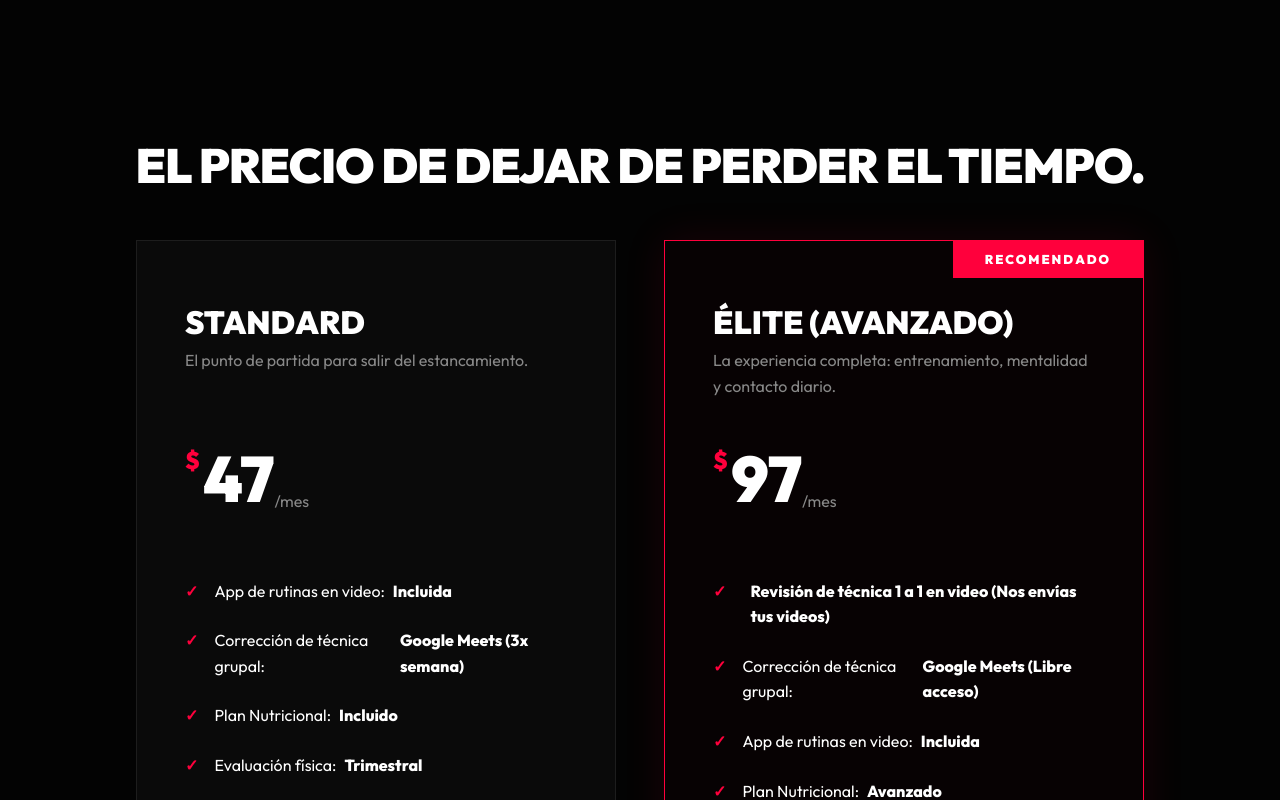
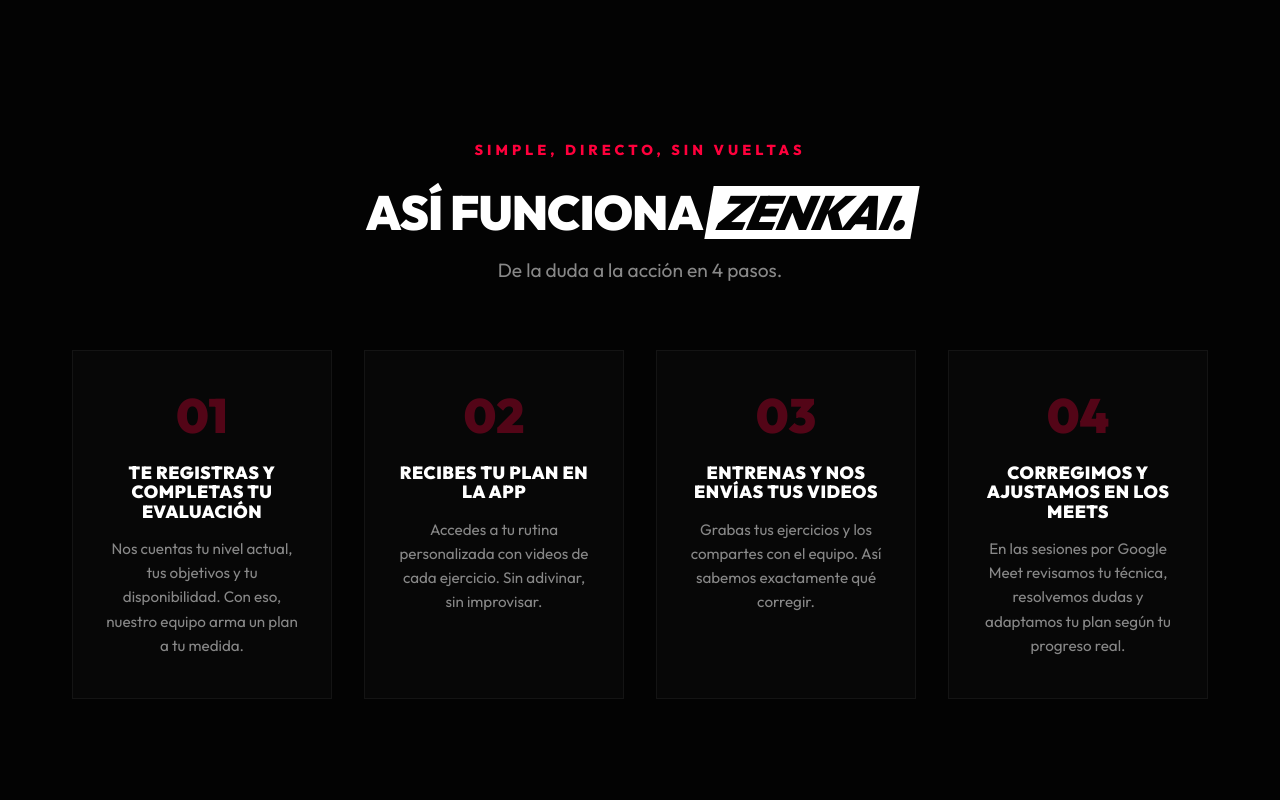
Before and after one commit to brandolanchez/Zenkaia-Academy, a Next.js app: page / in a window 1280 px wide. Shown: the part 3820-4620 px from the top of the page. Built offline with nearby package versions, Linux system fonts and the light colour scheme; no server answers.

Commit message:
Mejoras CRO: Seccion Como Funciona Garantia sin contrato Footer optimizado

```diff
--- a/src/app/globals.css
+++ b/src/app/globals.css
@@ -671,23 +671,219 @@
     box-shadow: none;
 }
 
+/* ═══════════════════════════════════════════════════
+   HOW IT WORKS SECTION
+   ═══════════════════════════════════════════════════ */
+.how-it-works {
+    padding: 10rem 0;
+    background: var(--bg-color);
+    position: relative;
+}
+
+.how-pretitle {
+    display: block;
+    text-align: center;
+    font-size: 0.9rem;
+    font-weight: 800;
+    text-transform: uppercase;
+    letter-spacing: 4px;
+    color: var(--accent-color);
+    margin-bottom: 1.5rem;
+}
+
+.how-subtitle {
+    text-align: center;
+    color: var(--text-secondary);
+    font-size: 1.2rem;
+    margin-bottom: 4rem;
+}
+
+.steps-grid {
+    display: grid;
+    grid-template-columns: repeat(4, 1fr);
+    gap: 2rem;
+    position: relative;
+}
+
+.step-card {
+    background: var(--glass-bg);
+    border: 1px solid var(--glass-border);
+    padding: 2.5rem 2rem;
+    position: relative;
+    text-align: center;
+    transition: all 0.4s ease;
+}
+
+.step-card::before {
+    content: '';
+    position: absolute;
+    top: 0;
+    left: 0;
+    width: 100%;
+    height: 3px;
+    background: var(--accent-color);
+    transform: scaleX(0);
+    transform-origin: left;
+    transition: transform 0.4s ease;
+}
+
+.step-card:hover::before {
+    transform: scaleX(1);
+}
+
+.step-card:hover {
+    background: rgba(255, 255, 255, 0.04);
+    transform: translateY(-5px);
+}
+
+.step-number {
+    font-size: 3rem;
+    font-weight: 900;
+    color: var(--accent-color);
+    opacity: 0.3;
+    margin-bottom: 1.5rem;
+    line-height: 1;
+}
+
+.step-title {
+    font-size: 1.1rem;
+    color: var(--text-primary);
+    margin-bottom: 1rem;
+    text-transform: uppercase;
+    letter-spacing: 0.5px;
+}
+
+.step-desc {
+    color: var(--text-secondary);
+    font-size: 0.95rem;
+    line-height: 1.6;
+}
+
+.step-connector {
+    display: none;
+}
+
+/* ═══════════════════════════════════════════════════
+   GUARANTEE SECTION
+   ═══════════════════════════════════════════════════ */
+.guarantee-section {
+    padding: 4rem 0 0 0;
+    background: var(--bg-color);
+}
+
+.guarantee-card {
+    max-width: 700px;
+    margin: 0 auto;
+    text-align: center;
+    padding: 4rem 3rem;
+    background: rgba(255, 0, 60, 0.03);
+    border: 1px solid rgba(255, 0, 60, 0.15);
+    position: relative;
+}
+
+.guarantee-icon {
+    margin-bottom: 2rem;
+}
+
+.guarantee-title {
+    font-size: 1.8rem;
+    color: var(--text-primary);
+    margin-bottom: 1.5rem;
+    text-transform: uppercase;
+    letter-spacing: 0.5px;
+}
+
+.guarantee-desc {
+    color: var(--text-secondary);
+    font-size: 1.1rem;
+    line-height: 1.8;
+    max-width: 550px;
+    margin: 0 auto;
+}
+
 /* Footer */
 .footer {
     background: #000;
-    padding: 4rem 0;
-    text-align: center;
+    padding: 5rem 0 0 0;
     border-top: 1px solid rgba(255,255,255,0.05);
 }
 
-.footer .logo {
-    margin-bottom: 1.5rem;
-    font-size: 2rem;
+.footer-grid {
+    display: grid;
+    grid-template-columns: 2fr 1fr 1fr;
+    gap: 4rem;
+    padding-bottom: 4rem;
+    border-bottom: 1px solid rgba(255,255,255,0.05);
 }
 
-.footer p {
+.footer-brand {
+    max-width: 350px;
+}
+
+.footer-tagline {
     color: var(--text-secondary);
-    font-size: 1rem;
-    font-weight: 600;
+    font-size: 0.95rem;
+    line-height: 1.7;
+}
+
+.footer-col-title {
+    font-size: 0.85rem;
+    font-weight: 800;
+    text-transform: uppercase;
+    letter-spacing: 2px;
+    color: var(--text-primary);
+    margin-bottom: 1.5rem;
+}
+
+.footer-links {
+    list-style: none;
+    padding: 0;
+}
+
+.footer-links li {
+    margin-bottom: 0.8rem;
+}
+
+.footer-links a {
+    color: var(--text-secondary);
+    text-decoration: none;
+    font-size: 0.95rem;
+    transition: color 0.3s ease;
+    font-weight: 500;
+}
+
+.footer-links a:hover {
+    color: var(--accent-color);
+}
+
+.footer-bottom {
+    padding: 2rem 0;
+    text-align: center;
+}
+
+.footer-bottom p {
+    color: var(--text-secondary);
+    font-size: 0.85rem;
+    font-weight: 400;
+    opacity: 0.6;
+}
+
+@media (max-width: 900px) {
+    .footer-grid {
+        grid-template-columns: 1fr 1fr;
+        gap: 3rem;
+    }
+    .footer-brand {
+        grid-column: 1 / -1;
+        max-width: 100%;
+    }
+}
+
+@media (max-width: 600px) {
+    .footer-grid {
+        grid-template-columns: 1fr;
+        gap: 2.5rem;
+    }
 }
 
 /* ═══════════════════════════════════════════════════
@@ -1020,6 +1216,10 @@
     .testimonials { padding: 6rem 0; }
     .faq { padding: 6rem 0; }
     .faq-question { font-size: 1rem; }
+    .steps-grid { grid-template-columns: repeat(2, 1fr); }
+    .how-it-works { padding: 6rem 0; }
+    .guarantee-card { padding: 3rem 2rem; }
+    .guarantee-title { font-size: 1.4rem; }
 }
 
 @media (max-width: 600px) {
@@ -1036,6 +1236,11 @@
     .faq-answer p { font-size: 0.95rem; }
     .testimonial-card-mobile { padding: 1.5rem; }
     .testimonials-pretitle, .faq-pretitle { font-size: 0.75rem; letter-spacing: 2px; }
+    .steps-grid { grid-template-columns: 1fr; }
+    .how-pretitle { font-size: 0.75rem; letter-spacing: 2px; }
+    .guarantee-card { padding: 2.5rem 1.5rem; }
+    .guarantee-title { font-size: 1.2rem; }
+    .guarantee-desc { font-size: 0.95rem; }
 }
 
 /* Auth Forms */
--- a/src/app/page.tsx
+++ b/src/app/page.tsx
@@ -2,6 +2,7 @@
 import Hero from '@/components/Hero';
 import Problem from '@/components/Problem';
 import Solution from '@/components/Solution';
+import HowItWorks from '@/components/HowItWorks';
 import Pricing from '@/components/Pricing';
 import Testimonials from '@/components/Testimonials';
 import FAQ from '@/components/FAQ';
@@ -19,8 +20,28 @@
         <Hero />
         <Problem />
         <Solution />
+        <HowItWorks />
+        <Testimonials />
         <Pricing />
-        <Testimonials />
+
+        {/* Guarantee Section */}
+        <section className="guarantee-section">
+          <div className="container">
+            <div className="guarantee-card fade-in">
+              <div className="guarantee-icon">
+                <svg width="48" height="48" viewBox="0 0 24 24" fill="none" stroke="var(--accent-color)" strokeWidth="2" strokeLinecap="square" strokeLinejoin="miter">
+                  <path d="M12 22s8-4 8-10V5l-8-3-8 3v7c0 6 8 10 8 10z"></path>
+                  <polyline points="9 12 11 14 15 10"></polyline>
+                </svg>
+              </div>
+              <h3 className="guarantee-title">Sin contratos. Sin permanencia. Sin trampa.</h3>
+              <p className="guarantee-desc">
+                Cancela en cualquier momento con un solo mensaje. Pero eso no es todo: si en algún momento sientes que tu plan no está funcionando, nuestro equipo se sienta contigo, ajusta tu rutina y tu nutrición hasta que veas los resultados. No te dejamos solo.
+              </p>
+            </div>
+          </div>
+        </section>
+
         <FAQ />
 
         {/* CTA Section */}
--- a/src/components/Footer.tsx
+++ b/src/components/Footer.tsx
@@ -1,21 +1,65 @@
 import Image from 'next/image';
+import Link from 'next/link';
 
 export default function Footer() {
+  const currentYear = new Date().getFullYear();
+
   return (
     <footer className="footer">
       <div className="container">
-        <div className="logo" style={{ display: 'flex', flexDirection: 'column', alignItems: 'center', marginBottom: '1.5rem' }}>
+        <div className="footer-grid">
+          {/* Brand Column */}
+          <div className="footer-brand">
+            <div className="logo" style={{ display: 'flex', flexDirection: 'column', alignItems: 'flex-start', marginBottom: '1rem' }}>
               <Image
                 src="/images/images/logo 2.svg"
                 alt="Zenkai Academy"
-            width={160}
-            height={45}
+                width={140}
+                height={40}
               />
-          <span style={{ fontSize: '0.65rem', fontWeight: 400, letterSpacing: '12px', color: 'var(--text-secondary)', marginTop: '0.1rem', marginRight: '-12px' }}>
+              <span style={{ fontSize: '0.6rem', fontWeight: 400, letterSpacing: '10px', color: 'var(--text-secondary)', marginTop: '0.1rem' }}>
                 ACADEMY
               </span>
             </div>
-        <p>&copy; 2025 Zenkai Academy. Todos los derechos reservados.</p>
+            <p className="footer-tagline">
+              Entrenamiento funcional real con mentoría humana. No somos una app, somos el empujón que necesitas.
+            </p>
+          </div>
+
+          {/* Navigation Column */}
+          <div className="footer-col">
+            <h4 className="footer-col-title">Navegación</h4>
+            <ul className="footer-links">
+              <li><a href="#planes">Planes</a></li>
+              <li><a href="#testimonios">Testimonios</a></li>
+              <li><a href="#faq">Preguntas Frecuentes</a></li>
+              <li><Link href="/register">Únete Ahora</Link></li>
+              <li><Link href="/login">Iniciar Sesión</Link></li>
+            </ul>
+          </div>
+
+          {/* Contact Column */}
+          <div className="footer-col">
+            <h4 className="footer-col-title">Contacto</h4>
+            <ul className="footer-links">
+              <li>
+                <a href="https://wa.me/584127862283" target="_blank" rel="noopener noreferrer">
+                  WhatsApp
+                </a>
+              </li>
+              <li>
+                <a href="https://calendly.com/edixovillalobos1" target="_blank" rel="noopener noreferrer">
+                  Agendar videollamada
+                </a>
+              </li>
+            </ul>
+          </div>
+        </div>
+
+        {/* Bottom Bar */}
+        <div className="footer-bottom">
+          <p>&copy; {currentYear} Zenkai Academy. Todos los derechos reservados.</p>
+        </div>
       </div>
     </footer>
   );
--- /dev/null
+++ b/src/components/HowItWorks.tsx
@@ -0,0 +1,49 @@
+export default function HowItWorks() {
+  const steps = [
+    {
+      number: '01',
+      title: 'Te registras y completas tu evaluación',
+      desc: 'Nos cuentas tu nivel actual, tus objetivos y tu disponibilidad. Con eso, nuestro equipo arma un plan a tu medida.',
+    },
+    {
+      number: '02',
+      title: 'Recibes tu plan en la app',
+      desc: 'Accedes a tu rutina personalizada con videos de cada ejercicio. Sin adivinar, sin improvisar.',
+    },
+    {
+      number: '03',
+      title: 'Entrenas y nos envías tus videos',
+      desc: 'Grabas tus ejercicios y los compartes con el equipo. Así sabemos exactamente qué corregir.',
+    },
+    {
+      number: '04',
+      title: 'Corregimos y ajustamos en los Meets',
+      desc: 'En las sesiones por Google Meet revisamos tu técnica, resolvemos dudas y adaptamos tu plan según tu progreso real.',
+    },
+  ];
+
+  return (
+    <section className="how-it-works">
+      <div className="container">
+        <span className="how-pretitle fade-in">Simple, directo, sin vueltas</span>
+        <h2 className="section-title fade-in" style={{ marginBottom: '1rem' }}>
+          Así funciona <span className="highlight" style={{ fontSize: 'inherit' }}>Zenkai.</span>
+        </h2>
+        <p className="how-subtitle fade-in">
+          De la duda a la acción en 4 pasos.
+        </p>
+
+        <div className="steps-grid">
+          {steps.map((step, i) => (
+            <div key={i} className="step-card fade-in-up">
+              <div className="step-number">{step.number}</div>
+              <h3 className="step-title">{step.title}</h3>
+              <p className="step-desc">{step.desc}</p>
+              {i < steps.length - 1 && <div className="step-connector" />}
+            </div>
+          ))}
+        </div>
+      </div>
+    </section>
+  );
+}
```
Lines whose indentation alone changed are shown as unchanged.
